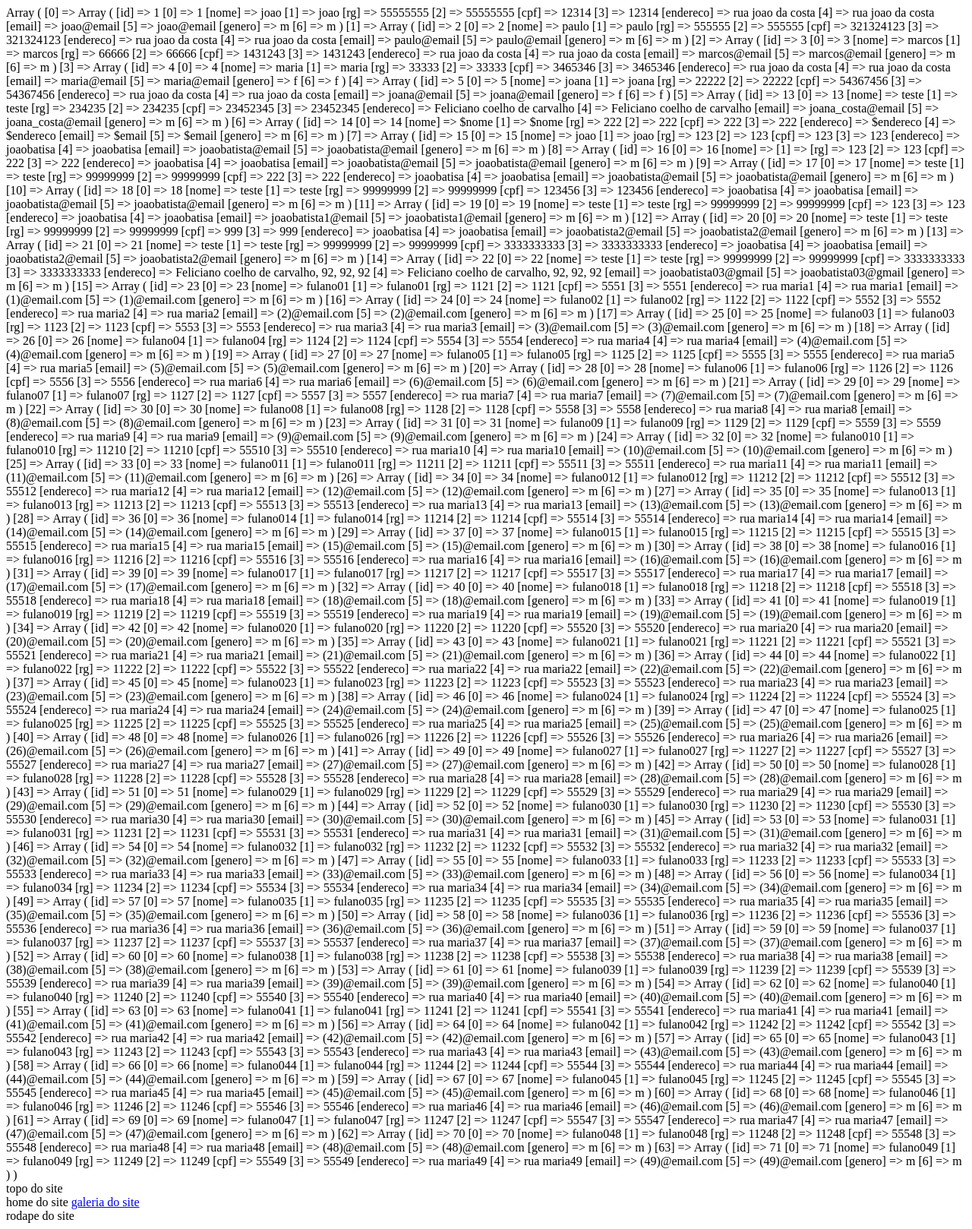
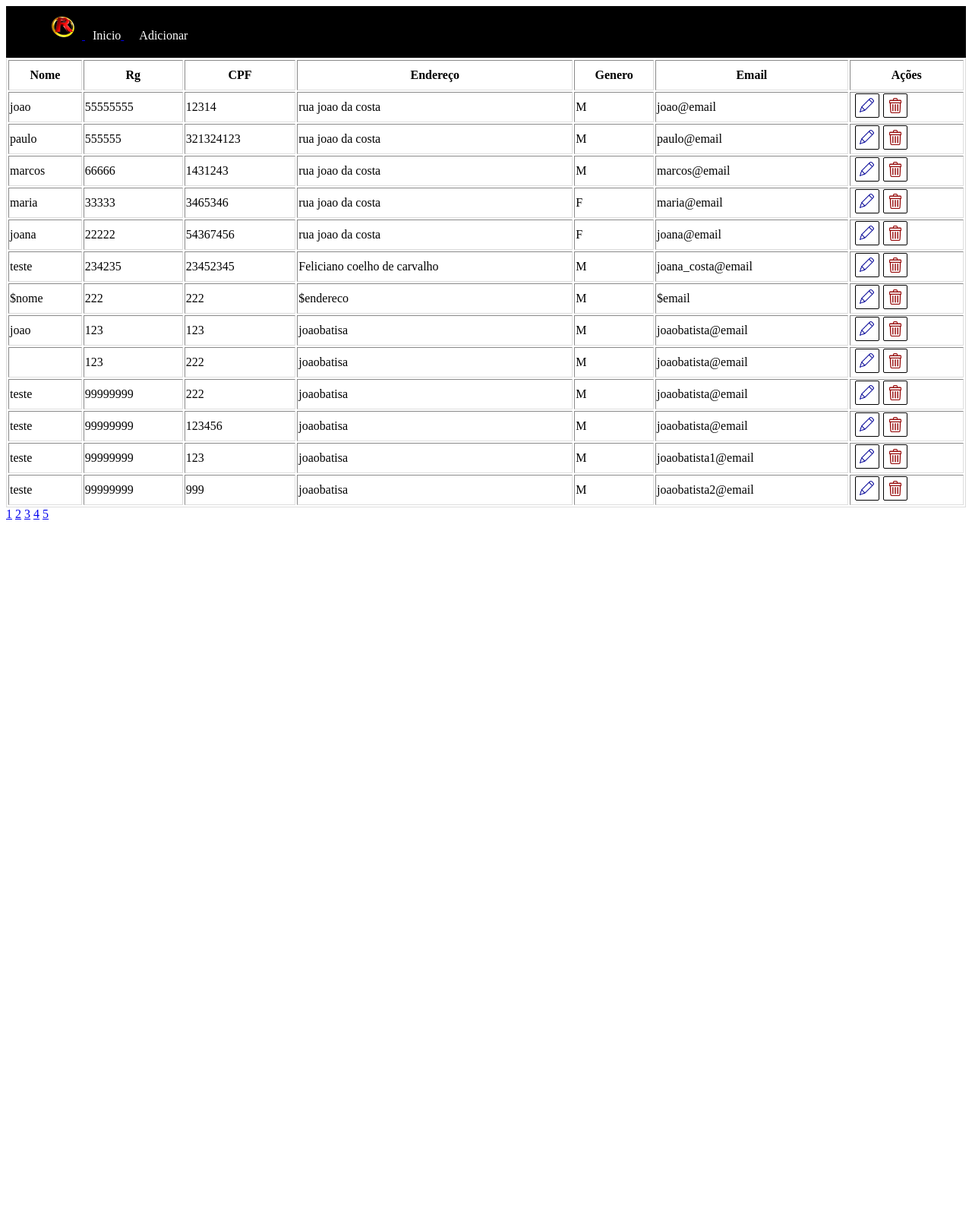
Before and after one commit to Ronysouza/projeto-cadastro-de-usuarios-com-mvc, a PHP site: page /cadastro/ in a window 1280 px wide. Shown: the whole page at 76% size. After the commit the page ends 684 px from the top, so only its background shows below. Run offline with PHP 8.4, Linux system fonts and the light colour scheme; data comes from the database, SQL or seed files in the repository; both versions use the stored data as it was after the commit.

Commit message:
adicionando ao github

```diff
--- /dev/null
+++ b/assets/css/estilo.css
@@ -0,0 +1,112 @@
+.div-menu{
+
+	background-color: #000;
+	margin: 0;
+	padding: 0;
+		width: 100%;
+
+}
+
+.div-menu .a{
+	text-align: center;
+	padding-right: 10px;
+	padding-top: 10px;
+	padding-bottom: 10px;
+	border-radius: 2px;
+	transition: 0.2s;
+
+
+}
+
+.div-menu .a:hover{
+     transition: 0.2s;
+	background-color: #4F4F4F;
+	color: #000;
+
+
+}
+
+
+.div-menu ul{
+
+	list-style: none;
+	padding-top: 10px;
+	padding-bottom: 10px;
+	margin: 0;
+}
+
+.div-menu li{
+display: inline-block;
+color: #fff;
+padding-left: 10px;
+padding-bottom: 10px;
+
+}
+
+.container-home th{
+	padding-top: 10px;
+	padding-bottom: 10px;
+}
+
+.container td{
+
+	margin-left: 10px;
+	 line-height: 20px;
+}
+
+
+.container-home img{
+
+   max-width: 20px;
+   width: 100%;
+   margin: auto;
+
+   border:1px solid #000;
+   margin-left: 5px;
+   padding: 5px;
+   border-radius: 2px;
+
+
+
+
+
+}
+
+.container-home table{
+
+
+	border: 1px solid #ddd;
+	width: 100%;
+}
+
+
+
+.container-adicionar {
+
+	border:1px solid #ddd;
+	max-width: 500px;
+	width: 100%;
+	margin: auto;
+	padding:10px;
+	margin-top: 30px;
+}
+
+
+.container-adicionar .input{
+
+	width: 90%;
+	margin-left: 10px;
+
+
+
+
+}
+
+
+.div-menu img{
+	line-height: 40px;
+	max-width: 50px;
+
+
+
+}
--- a/config.php
+++ b/config.php
@@ -7,7 +7,7 @@ try{
 
     if(ENVIRONMMENT == 'development'){
 
-          define('BASE_URL','http://localhost/estrutura-mvc/');
+          define('BASE_URL','http://localhost/cadastro/');
 
                $db_name = 'mysql:dbname=teste_mvc;host=localhost';
                $db_user = 'root';
--- a/controller/homeController.php
+++ b/controller/homeController.php
@@ -9,12 +9,118 @@ class homeController extends Controller {
 
 
 $dados = array(
-    'nome'=>'roney',
-    'idade'=>30
+
+	'get_nomes'=>array()
+
 );
 
   $p = new Pessoa();
-  $p->getNome();
+
+
+	      $ofsets = 0;
+	      $limit= 13;
+
+	      $total = count($p->totalIte());
+
+
+	      $dados['paginas'] = ceil($total/$limit);
+          $dados['pagina_atual'] = 1;
+
+
+                if(!empty($_GET['p'])){
+
+                	$dados['pagina_atual'] = intval($_GET['p']);
+
+
+                }
+                 $ofsets = ($dados['pagina_atual'] * $limit) - $limit;
+
+
+
+
+          $dados['get_nomes'] = $p->getNome($ofsets,$limit);
+
+           $this->view('home',$dados);
+
+
+ }
+
+
+ public function editar($id){
+
+$dados = array(
+	'user_edit'=>array()
+
+);
+
+     $pessoa = new Pessoa();
+     $dados['user_edit'] = $pessoa->getUserInId($id);
+
+
+           if(isset($_POST['nome']) && !empty($_POST['nome'])){
+
+               $id = addslashes($_POST['id']);
+               $nome = addslashes($_POST['nome']);
+               $rg = addslashes($_POST['rg']);
+               $cpf = addslashes($_POST['cpf']);
+               $endereco = addslashes($_POST['endereco']);
+               $genero = addslashes($_POST['genero']);
+               $email = addslashes($_POST['email']);
+
+
+                 if($pessoa->updateUser($nome,$rg,$cpf,$endereco,$genero,$email,$id)){
+
+
+                     header('location:'.BASE_URL);
+
+                 }
+
+
+
+           }
+
+
+
+
+
+
+
+
+    $this->view('editar',$dados);
+
+
+
+
+ }
+
+
+
+
+
+ public function delete($id){
+
+
+
+
+  $p = new Pessoa();
+
+      if($p->deleteUser($id)){
+
+      	header('Location:'.BASE_URL);
+
+
+
+      }
+
+
+
+
+
+
+
+
+
+
 
 
 
@@ -37,4 +143,14 @@ $dados = array(
 
 
 
+
+
+
+
+
+
+
+
+
+
 }
--- a/model/Pessoa.php
+++ b/model/Pessoa.php
@@ -4,11 +4,137 @@
 class Pessoa extends Model{
 
 
-public function getNome(){
+// public function add(){
+
+//   for($q = 1; $q < 50 ;$q++){
+
+//  $sql ="INSERT INTO pessoa SET nome = 'fulano0$q', rg = 112$q ,cpf = 555$q, endereco = 'rua maria$q', email = '(".$q.")@email.com', genero = 'm'";
+
+//  $this->db->query($sql);
+
+
+
+//   }
+
+
+
+
+
+// }
+
+
+
+
+
+
+public function getNome($offsets,$limit){
+
 
   $array = array();
 
-    $sql = $this->db->query("SELECT * FROM pessoa ");
+
+
+     $sql = "SELECT * FROM pessoa limit $offsets,$limit ";
+
+     $sql = $this->db->query($sql);
+
+
+
+
+            $array = $sql->fetchAll();
+
+
+
+
+           return $array;
+}
+
+
+
+public function getUserInId($id_user){
+
+
+
+ $array = array();
+
+    $sql = $this->db->query("SELECT * FROM pessoa WHERE id = '$id_user' ");
+
+
+          if($sql->rowCount() > 0){
+
+            $array = $sql->fetch();
+
+
+
+          }
+
+
+           return $array;
+
+
+
+
+
+
+}
+
+
+
+public function updateUser($nome,$rg,$cpf,$endereco,$genero,$email,$id){
+
+
+       $sql = $this->db->query("UPDATE pessoa SET nome = '$nome', rg = '$rg', cpf = '$cpf', endereco = '$endereco', genero = '$genero' , email = '$email' WHERE id = $id");
+
+       return true;
+
+
+
+
+}
+
+
+public function AddUser($nome,$rg,$cpf,$endereco,$genero,$email){
+
+
+      $sql = $this->db->query("SELECT * FROM pessoa WHERE email = '$email' ");
+
+
+          if($sql->rowCount() > 0){
+                  echo "dentro do rowCount";
+               echo '<script>alert("já existe um usuário com esse email no sistema !")</script>';
+          }else{
+
+
+          $sql = "INSERT INTO pessoa SET nome = '$nome', rg = $rg ,cpf = $cpf, endereco = '$endereco', email = '$email', genero = 'm'";
+
+
+           $sql = $this->db->query($sql);
+
+          }
+
+
+
+
+
+
+
+
+       return true;
+
+
+
+
+
+
+
+}
+
+
+public function totalIte(){
+
+  $array = array();
+
+    $sql = $this->db->query("SELECT * FROM pessoa");
 
 
           if($sql->rowCount() > 0){
@@ -19,12 +145,7 @@ public function getNome(){
 
           }
 
-            print_r($array);
-
-
-
-
-
+           return $array;
 
 
 }
@@ -32,19 +153,17 @@ public function getNome(){
 
 
 
+public function deleteUser($id){
 
 
 
 
 
+ $sql = $this->db->query("DELETE FROM pessoa WHERE id = '$id'");
 
 
-
-
-
-
-
-
+ return true;
+}
 
 
 
--- a/views/galeria.php
+++ /dev/null
@@ -1,3 +0,0 @@
-<?php echo $nome;  ?>
-
-<a href="home">home do site</a>
--- a/views/home.php
+++ b/views/home.php
@@ -1,3 +1,37 @@
-home do site
 
-<a href="galeria">galeria do site</a>
+
+   <div class="container-home">
+
+   	<table border="1"  >
+
+   	<tr>
+   		<th>Nome</th>
+   		<th>Rg</th>
+   		<th>CPF</th>
+   		<th>Endereço</th>
+   		<th>Genero</th>
+   		<th>Email</th>
+   		<th>Ações</th>
+   	</tr>
+            <?php foreach($get_nomes as $user):  ?>
+
+      <tr>
+         <td> <?php echo $user['nome'];  ?></td>
+         <td><?php echo $user['rg'];  ?></td>
+         <td><?php echo $user['cpf'];  ?></td>
+         <td><?php echo $user['endereco'];  ?></td>
+         <td><?php echo  strtoupper($user['genero']);  ?></td>
+         <td><?php echo $user['email'];  ?></td>
+         <td><a href="home/editar/<?php echo $user['id']; ?>" ><img src="assets/imagens/edit2.png"></a><a href="home/delete/<?php echo $user['id'];  ?>"><img src="assets/imagens/delete.png" onClick='return confirm("tem certeza que dejeja deletar este usuário?")' ></a></td>
+
+         </tr>
+
+         <?php endforeach;  ?>
+
+   	</table>
+
+         <?php for($q=1;$q<=$paginas;$q++): ?>
+             <a href="<?php echo BASE_URL;?>?p=<?php echo $q ?>"><?php echo $q;  ?></a>
+         <?php endfor;  ?>
+
+   </div>
--- a/views/template.php
+++ b/views/template.php
@@ -1,10 +1,24 @@
 <!DOCTYPE html>
 <html>
 <head>
+ <meta charset="utf-8">
+ <link rel="stylesheet" type="text/css" href="<?php echo BASE_URL ?>assets/css/estilo.css">
+
+
 	<title>Cadastro</title>
+
 </head>
 <body>
- <div>topo do site</div>
+ <div class="div-menu">
+    <ul>
+    <a href="<?php echo BASE_URL ?>"><li><img src="<?php echo BASE_URL ?>assets/imagens/logorbarra.png"></li> </a>
+    <a class="a" href="<?php echo BASE_URL ?>home"><li>Inicio</li></an>
+    <a class="a" href="<?php echo BASE_URL ?>adicionar"><li>Adicionar</li></a>
+
+    </ul>
+
+
+  </div>
 
 
 
@@ -16,7 +30,7 @@
 
 
 
- <footer>rodape do site</footer>
+
 
 
 
```
Also changed, not shown: banco-de-dados-teste_mvc.sql (added, +116 -0 lines), controller/adicionarController.php (added, +66 -0 lines), controller/galeriaController.php (deleted, +0 -38 lines), views/adicionar.php (added, +40 -0 lines), views/editar.php (added, +42 -0 lines), assets/imagens/delete.png (added), assets/imagens/edit.png (added), assets/imagens/edit2.png (added), assets/imagens/logorbarra.png (added).
